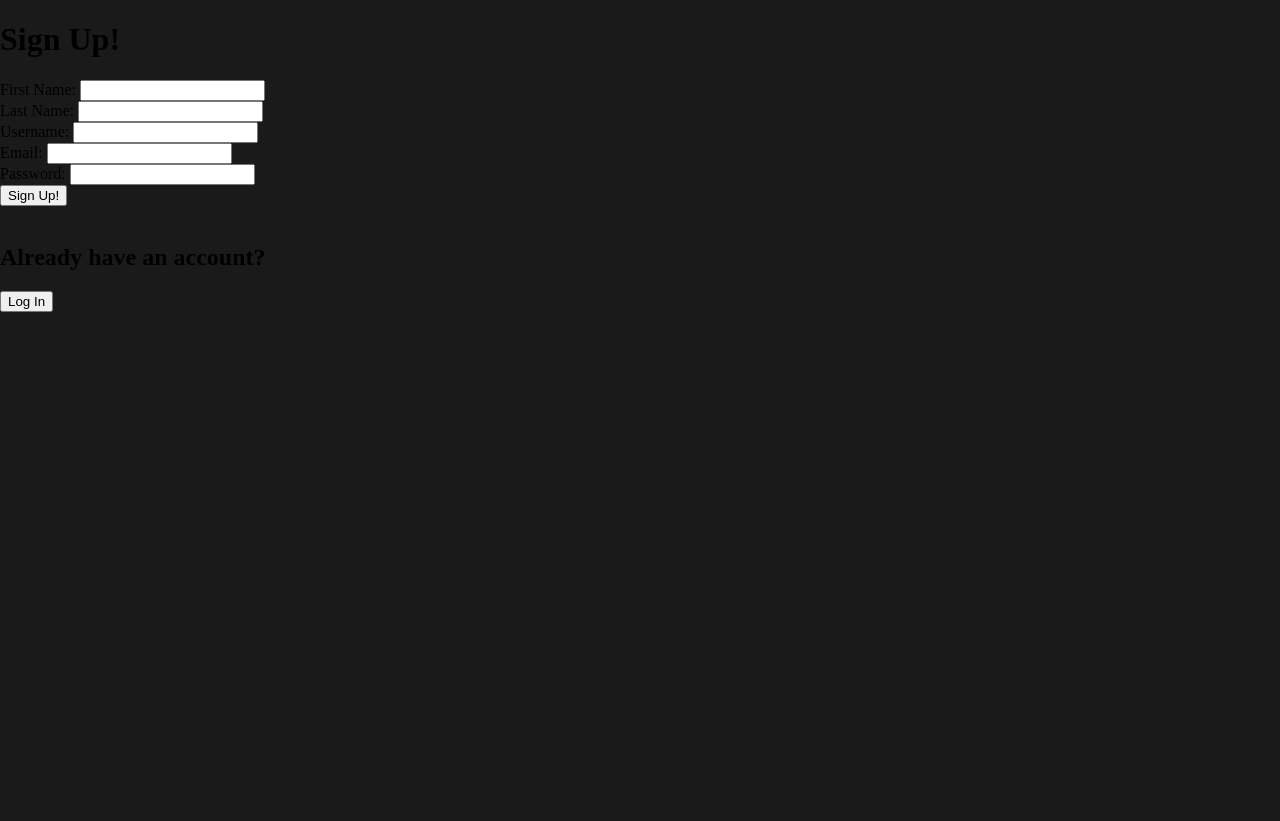
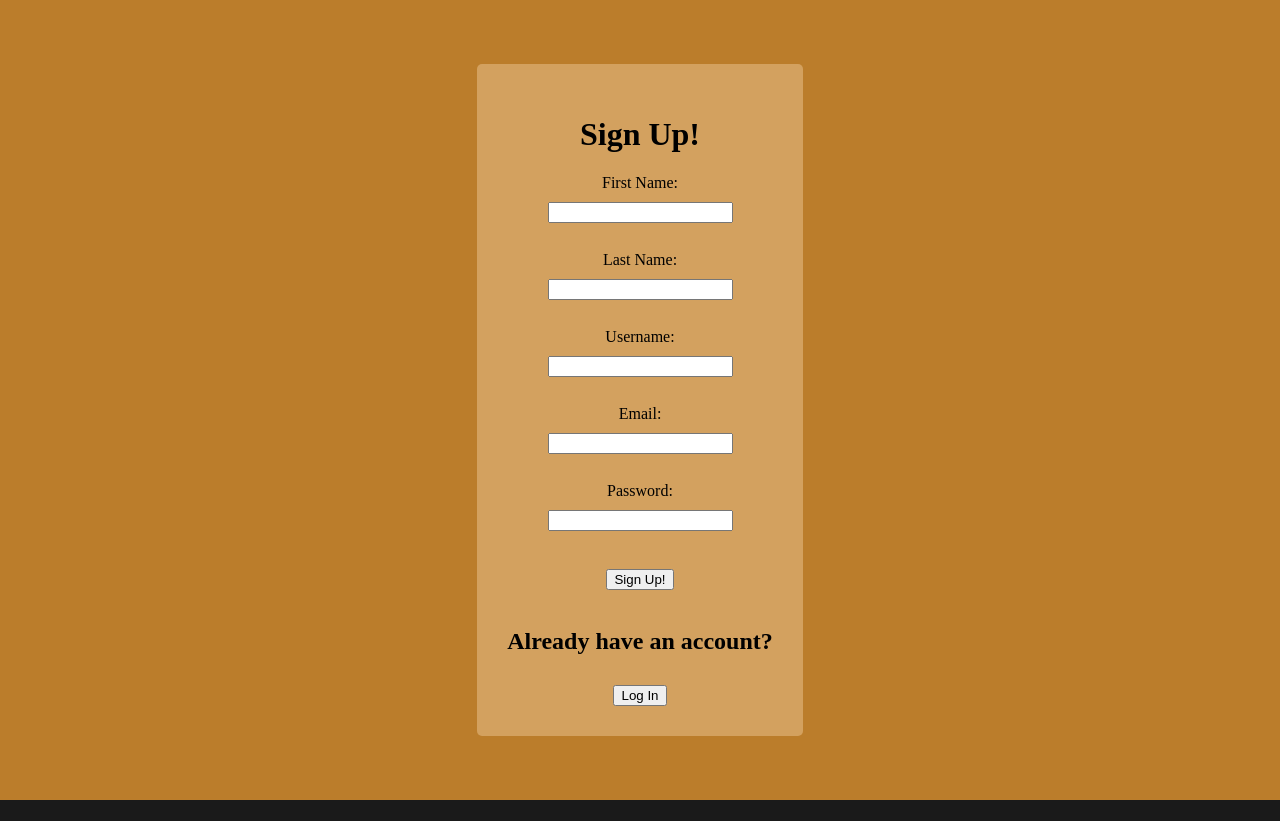
Before and after one commit to davalos97/dr, a Vue app in the folder vue-project/: page /signup in a window 1280 px wide. After the commit the page ends 800 px from the top, so only its background shows below. Built offline with nearby package versions, Linux system fonts and the light colour scheme.

Commit message:
styling done good luck

```diff
--- a/vue-project/src/pages/login.vue
+++ b/vue-project/src/pages/login.vue
@@ -1,5 +1,5 @@
 <script setup>
-
+import '../styles/login.css'
 import { ref } from 'vue';
 import { useRouter } from 'vue-router';
 
--- a/vue-project/src/pages/main.vue
+++ b/vue-project/src/pages/main.vue
@@ -223,15 +223,27 @@ html, body {
     background-color: #444;
 }
 
-.container{
+.container {
     flex: 1;
     display: flex;
-    justify-content: center;
-    align-items: center;
+    flex-direction: column;
+    justify-content: flex-end;
     min-height: 100vh;
     width: 100%;
     background-color: #1a1a1a;
     position: relative;
+    padding-bottom: 20px;
+}
+
+.chat-window {
+    flex: 1;
+    display: flex;
+    flex-direction: column;
+    overflow-y: auto;
+    padding: 20px 20px 20px 20px;
+    gap: 10px;
+    background-color: #1a1a1a;
+    margin-bottom: 0;
 }
 
 .textplate {
@@ -240,13 +252,13 @@ html, body {
     align-items: center;
     border: 1px solid #444;
     padding: 8px 16px;
-    width: 100%;
     border-radius: 15px;
     max-width: 600px;
+    width: calc(100% - 40px);
+    margin: 0 auto;
     transition: border-color 0.3s;
     background-color: #2a2a2a;
-    position: absolute;
-    top: 80%;
+    position: static;
 }
 
 textarea {
@@ -277,17 +289,6 @@ input[type="text"] {
     color: white;
 }
 
-.chat-window {
-    flex: 1;
-    display: flex;
-    flex-direction: column;
-    overflow-y: auto;
-    padding: 20px;
-    gap: 10px;
-    margin-bottom: 120px;
-    background-color: #1a1a1a;
-}
-
 .message-bubble {
     background-color: #2a2a2a;
     border-radius: 10px;
@@ -315,15 +316,4 @@ input[type="text"] {
     display: block;
     margin-top: 4px;
 }
-
-.sendBtn {
-    background-color: #4a9eff;
-    color: white;
-    border: none;
-    padding: 8px 16px;
-    border-radius: 5px;
-    cursor: pointer;
-    white-space: nowrap;
-}
-
 </style>
--- a/vue-project/src/pages/signUp.vue
+++ b/vue-project/src/pages/signUp.vue
@@ -1,4 +1,5 @@
 <script setup>
+import '../styles/signup.css'
 import { ref } from 'vue';
 import { useRouter } from 'vue-router';
 
@@ -52,7 +53,8 @@ const signUp = async () => {
 </script>
 
 <template>
-    <div class="container">
+    <div class="signup-page">
+    <div class="signup-container">
         <h1>Sign Up!</h1>
         <form @submit.prevent="signUp">
             <label for="firstName">First Name: </label>
@@ -78,4 +80,5 @@ const signUp = async () => {
             <br>
         </form>
     </div>
+</div>
 </template>
--- a/vue-project/src/styles/login.css
+++ b/vue-project/src/styles/login.css
@@ -1,13 +1,17 @@
 body {
     margin: 0;
+    padding: 0;
+}
+
+.login-page {
     height: 100vh;
     display: flex;
     justify-content: center;
     align-items: center;
-    background-color: rgb(187, 125, 43)    !important;
+    background-color: rgb(187, 125, 43);
 }
 
-.container {
+.login-container {
     display: flex;
     flex-direction: column;
     align-items: center;
@@ -18,12 +22,12 @@ body {
     color: #000000;
 }
 
-input {
+.login-container input {
     display: block;
     margin: 10px auto;
 }
 
-button {
+.login-container button {
     margin-top: 10px;
 }
 
--- a/vue-project/src/styles/signup.css
+++ b/vue-project/src/styles/signup.css
@@ -0,0 +1,32 @@
+body {
+    margin: 0;
+    padding: 0;
+}
+
+.signup-page {
+    height: 100vh;
+    display: flex;
+    justify-content: center;
+    align-items: center;
+    background-color: rgb(187, 125, 43);
+}
+
+.signup-container {
+    display: flex;
+    flex-direction: column;
+    align-items: center;
+    text-align: center;
+    background: rgb(211, 161, 95);
+    padding: 30px;
+    border-radius: 5px;
+    color: #000000;
+}
+
+.signup-container input {
+    display: block;
+    margin: 10px auto;
+}
+
+.signup-container button {
+    margin-top: 10px;
+}
```
